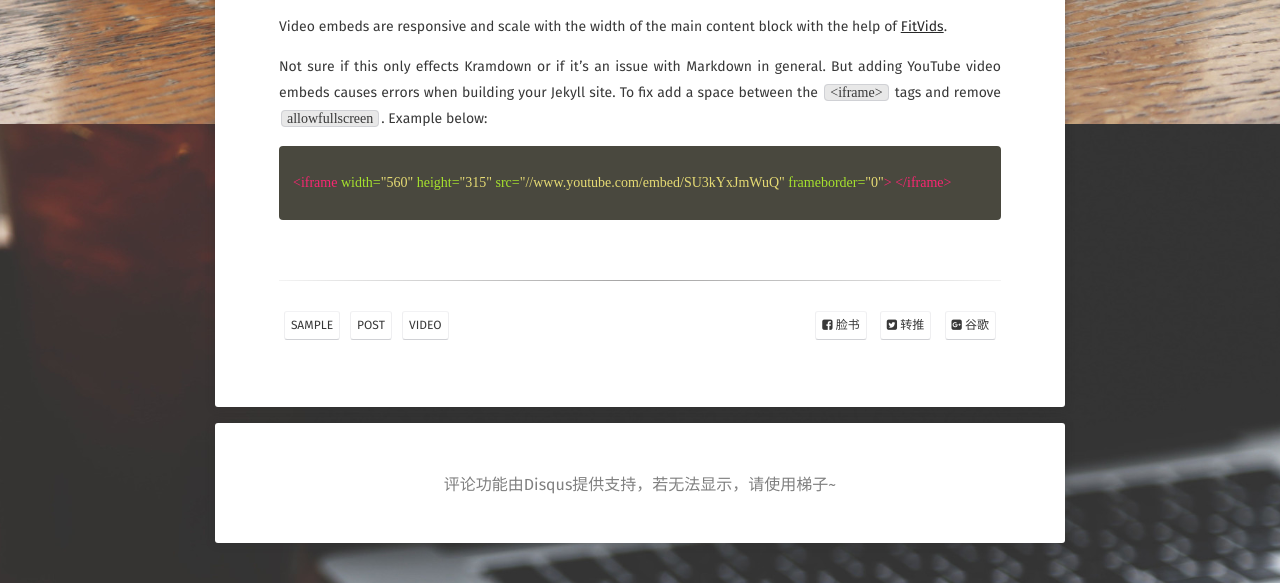
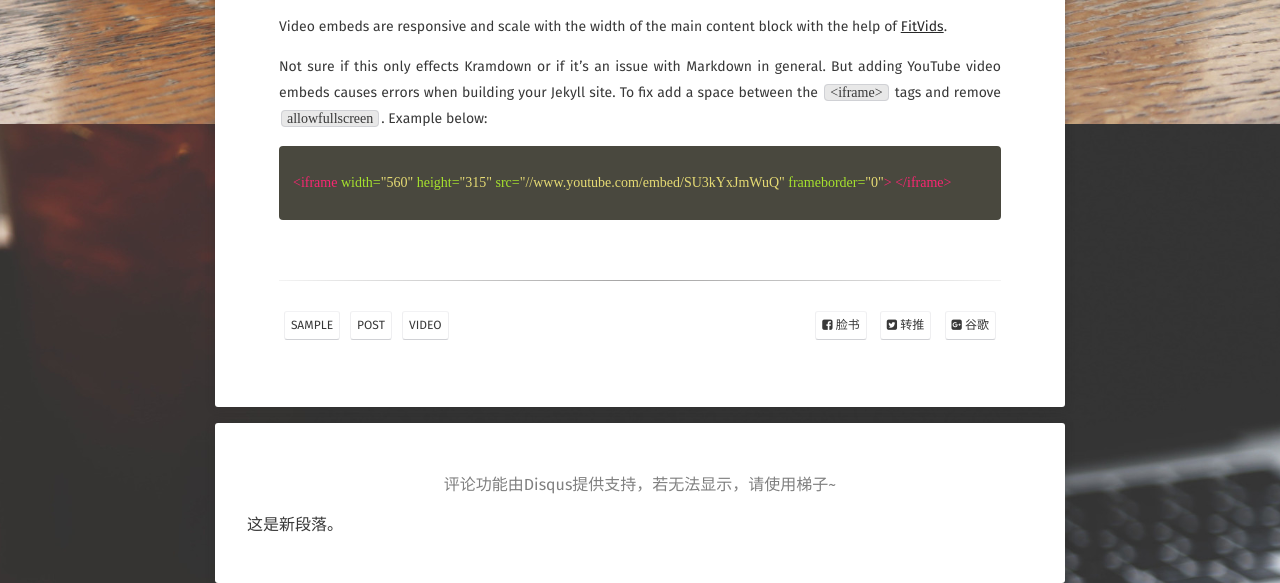
Before and after one commit to Zeyu-ZEYU/Shangbaize-Daoye.github.io, a Jekyll site: the page built from _posts/2013-06-25-video-post.md, in a window 1280 px wide. Shown: the part 776-1359 px from the top of the page. Built offline with Jekyll 4.4.1, drawn with Linux system fonts in a browser that asks for light colours; some web fonts are replaced; comment, search, counter and statistics services are not loaded.

Commit message:
initial commit

```diff
--- a/_layouts/post.html
+++ b/_layouts/post.html
@@ -45,5 +45,14 @@ layout: compress
     <!-- MathJax -->
     <script async src="https://cdn.mathjax.org/mathjax/latest/MathJax.js?config=TeX-AMS-MML_HTMLorMML"></script>
     {% endif %}
+    <script>
+ var section = document.getElementById("disqus_thread");
+ var para=document.createElement("p"); var node=document.createTextNode("这是新段落。");
+ para.appendChild(node);
+section.appendChild(para);
+
+
+
+    </script>
 </body>
 </html>
```
